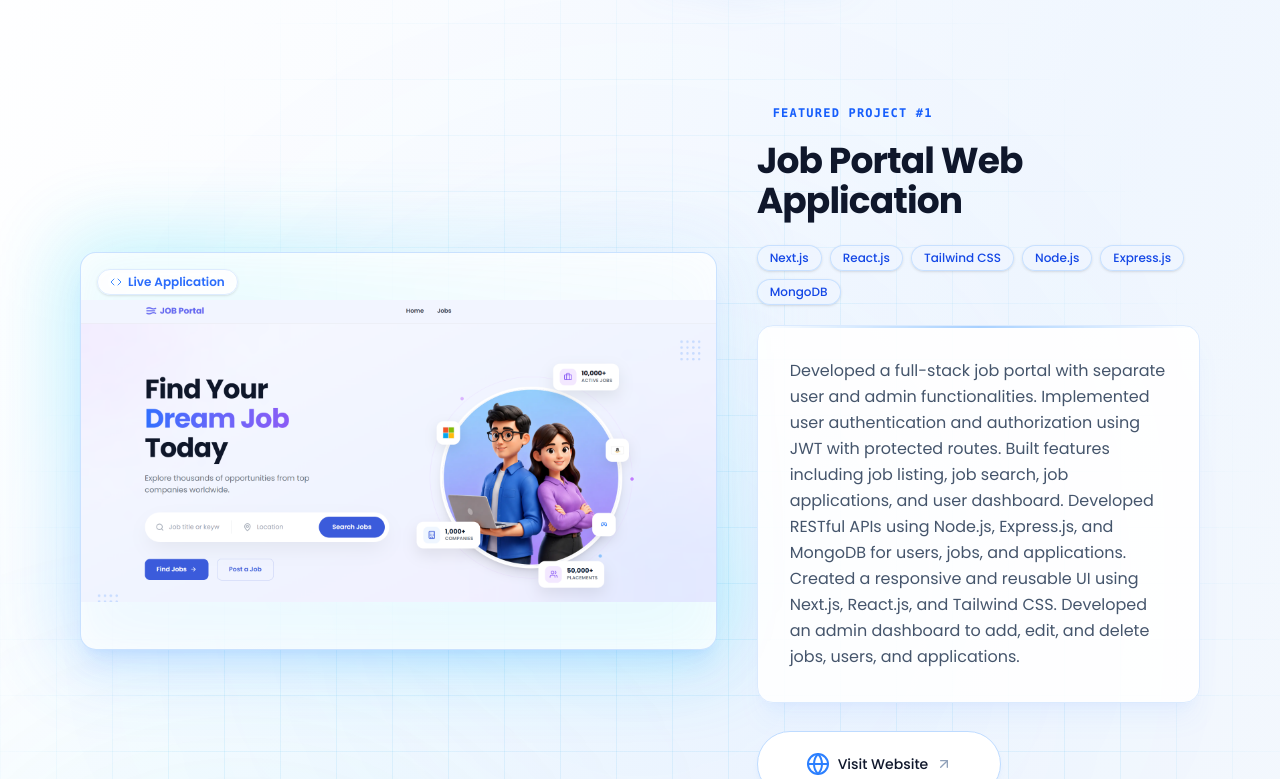
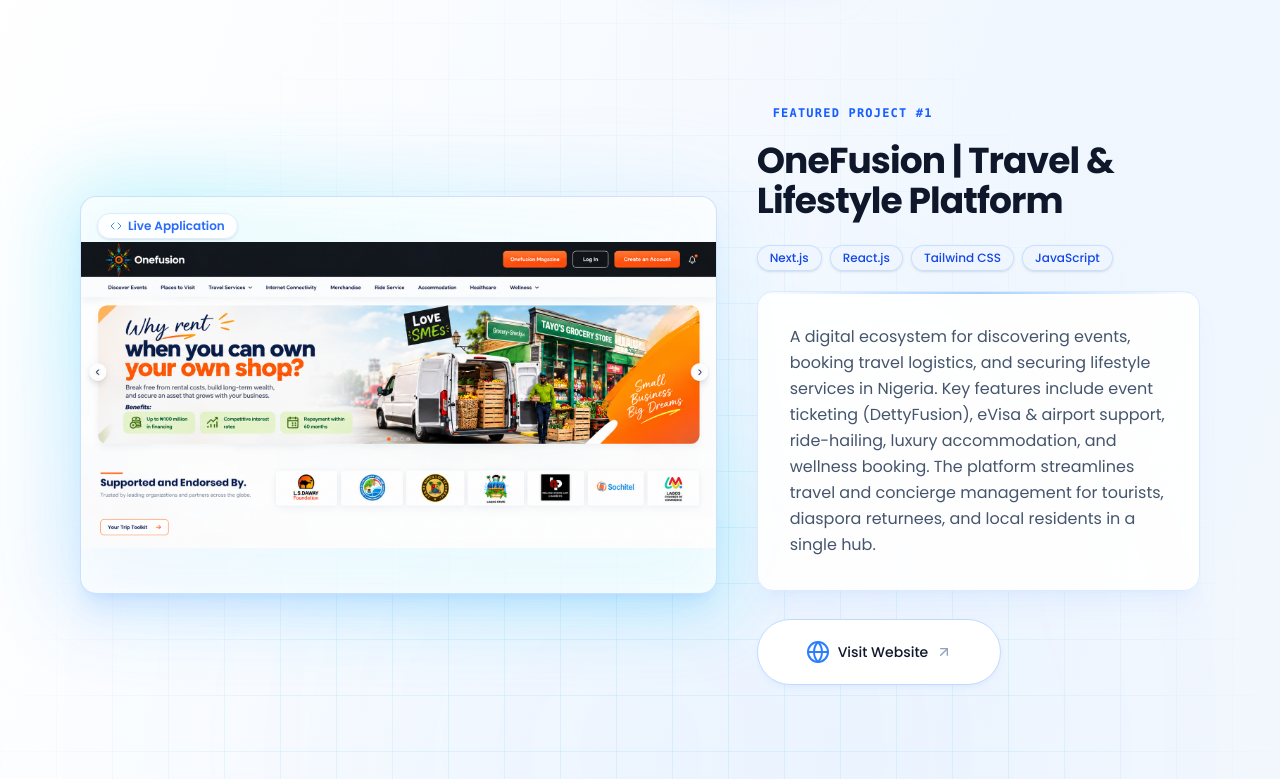
Before and after one commit to dnyandeoShekade/Portfolio_dnyandeo, a Next.js app: page / in a window 1280 px wide. Shown: the part 1981-2760 px from the top of the page. Built offline with nearby package versions, Linux system fonts and the light colour scheme.

Commit message:
add some project

```diff
--- a/components/homepage/Projects.js
+++ b/components/homepage/Projects.js
@@ -9,6 +9,15 @@
 const featuredProjects = [
   {
     id: 1,
+    title: "OneFusion | Travel & Lifestyle Platform",
+    techStack: ["Next.js", "React.js", "Tailwind CSS", "JavaScript"],
+    description:
+      "A digital ecosystem for discovering events, booking travel logistics, and securing lifestyle services in Nigeria. Key features include event ticketing (DettyFusion), eVisa & airport support, ride-hailing, luxury accommodation, and wellness booking. The platform streamlines travel and concierge management for tourists, diaspora returnees, and local residents in a single hub.",
+    link: "https://www.myonefusion.com/",
+    image: "/Onefusion Small Business Big Dreams.png",
+  },
+  {
+    id: 2,
     title: "Job Portal Web Application",
     techStack: [
       "Next.js",
@@ -23,17 +32,8 @@
     link: "https://job-board-two-blush.vercel.app/",
     image: "/job-portal.png",
   },
-  // {
-  //   id: 1,
-  //   title: "Yuva Nexus Website",
-  //   techStack: ["Next.js", "Tailwind CSS", "REST API", "SEO", "JavaScript"],
-  //   description:
-  //     "Developed the official company website for Yuva Nexus Tech LLP. Implemented dynamic routing using URL parameters for service, blog, and project detail pages. Integrated API handling to dynamically load content from the backend with dynamic SEO metadata in Next.js for maximum search visibility.",
-  //   link: "https://yuvanexus.com/",
-  //   image: "/project1.png",
-  // },
   {
-    id: 2,
+    id: 3,
     title: "Wellness Forever Corporate Website",
     techStack: [
       "Next.js",
@@ -49,7 +49,7 @@
     image: "/wellness1.png",
   },
   {
-    id: 3,
+    id: 4,
     title: "Billing Cart Web",
     techStack: ["Next.js", "Tailwind CSS", "E-Commerce", "JavaScript"],
     description:
@@ -58,12 +58,12 @@
     image: "/project2.png",
   },
   {
-    id: 4,
+    id: 5,
     title: "Cosmetic Surgery Landing Page",
     techStack: ["Next.js", "React.js", "Tailwind CSS", "JavaScript"],
     description:
       "Built a polished cosmetic surgery clinic landing page with sections for treatments, specialist doctors, testimonials, clinic highlights, insights, and appointment booking. Created a clean, conversion-focused UI to showcase aesthetic and reconstructive surgery services, with a desktop-focused design.",
-    link: "https://cosmetic-landingpage.vercel.app/",
+    link: "https://cosmeticssurgerycentre.com/",
     image: "/cosmetick.png",
   },
 ];
```
Also changed, not shown: public/Onefusion Small Business Big Dreams.png (added).
